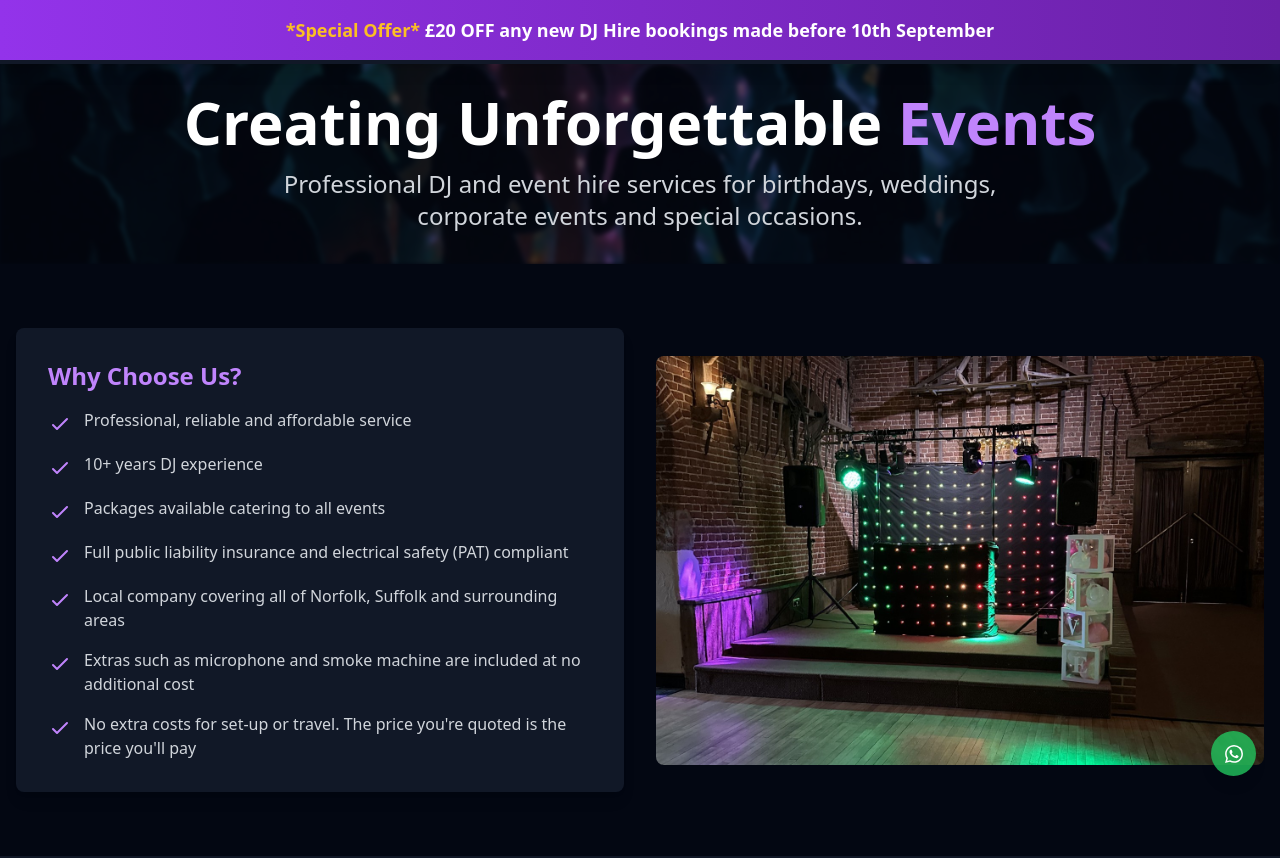
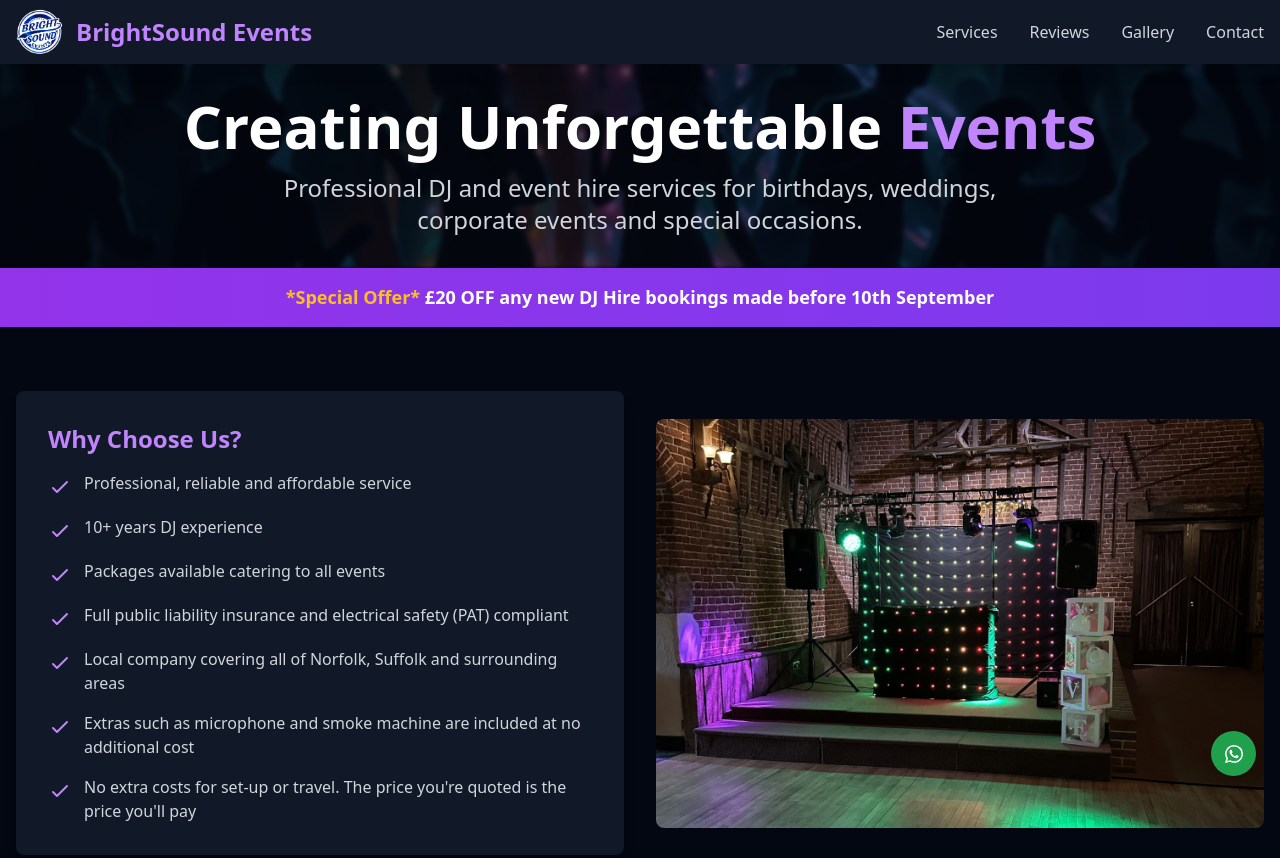
Before and after one commit to benj-bright/brightsoundevents, a plain HTML site: page index.html in a window 1280 px wide. Shown: the top 858 px of the page. Drawn offline with nearby package versions, Linux system fonts and the light colour scheme.

Commit message:
Revise promotional banner in index.html: reposition and update styling for improved visibility and consistency, while adjusting hero section padding for better layout.

```diff
--- a/index.html
+++ b/index.html
@@ -48,15 +48,8 @@
         </div>
     </nav>
 
-    <!-- Promotional Banner -->
-    <div class="bg-gradient-to-r from-purple-600 to-purple-800 text-white py-4 px-4 text-center" style="position: relative; z-index: 9999; margin: 0; padding: 1rem;">
-        <p class="text-lg font-semibold" style="margin: 0;">
-            <span class="text-yellow-300" style="color: #fbbf24;">*Special Offer*</span> £20 OFF any new DJ Hire bookings made before 10th September
-        </p>
-    </div>
-
     <!-- Hero Section -->
-    <section id="home" class="pt-0 relative text-white overflow-hidden">
+    <section id="home" class="pt-16 relative text-white overflow-hidden">
         <div class="absolute inset-0 bg-cover bg-center" style="background-image: url('brightsoundeventsdjhire.png'); filter: blur(2px) hue-rotate(180deg) saturate(0.7); opacity: 0.3;"></div>
         <div class="relative z-10 max-w-7xl mx-auto px-4 py-8">
             <div class="text-center">
@@ -69,6 +62,13 @@
             </div>
         </div>
         </section>
+
+    <!-- Promotional Banner -->
+    <div style="background: linear-gradient(to right, #9333ea, #7c3aed); color: white; padding: 1rem; text-align: center; margin: 0; border: none;">
+        <p style="margin: 0; font-size: 1.125rem; font-weight: 600;">
+            <span style="color: #fbbf24;">*Special Offer*</span> £20 OFF any new DJ Hire bookings made before 10th September
+        </p>
+    </div>
 
     <!-- About Section -->
     <section id="about" class="py-16 bg-gray-950">
```
